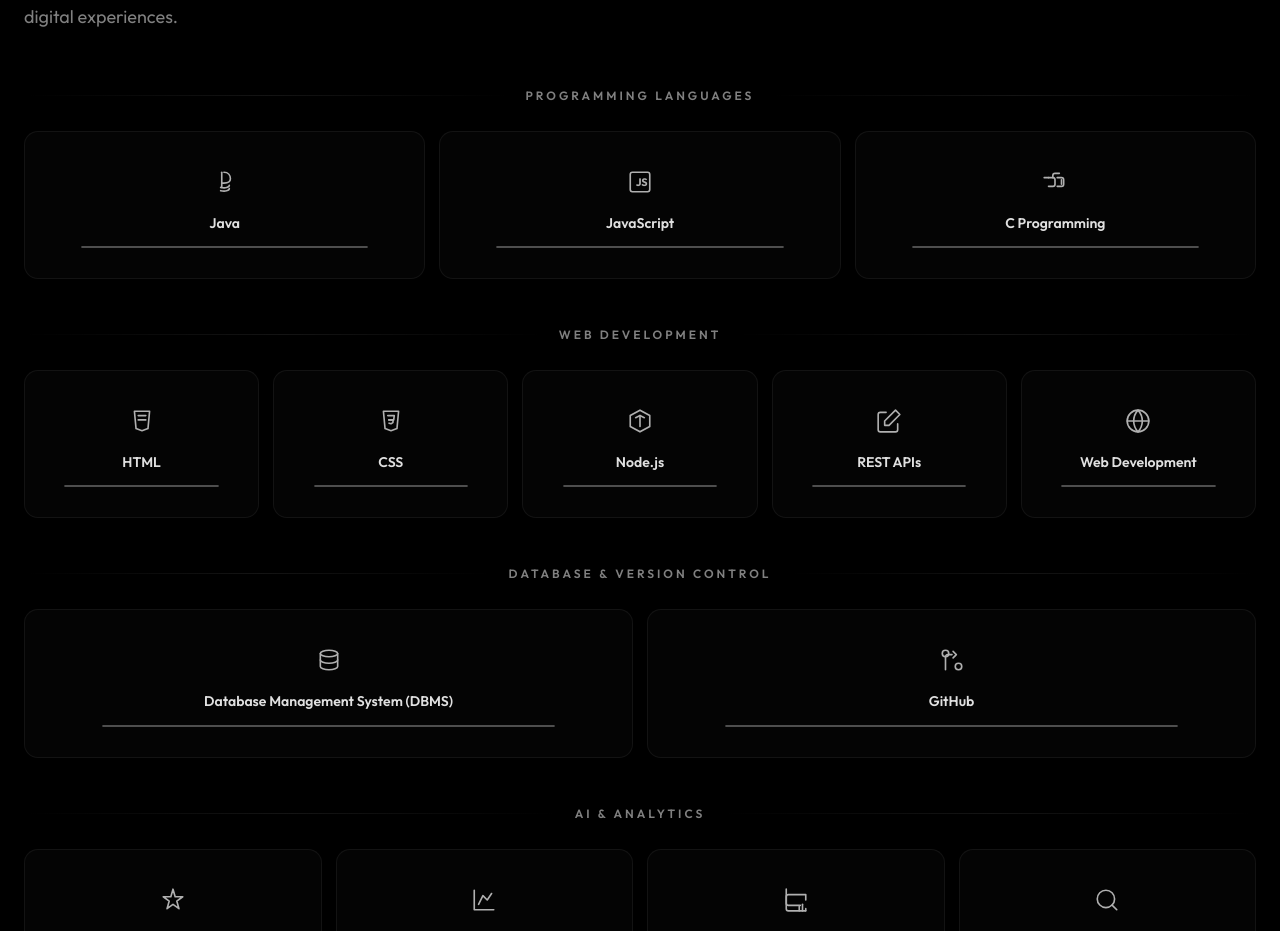
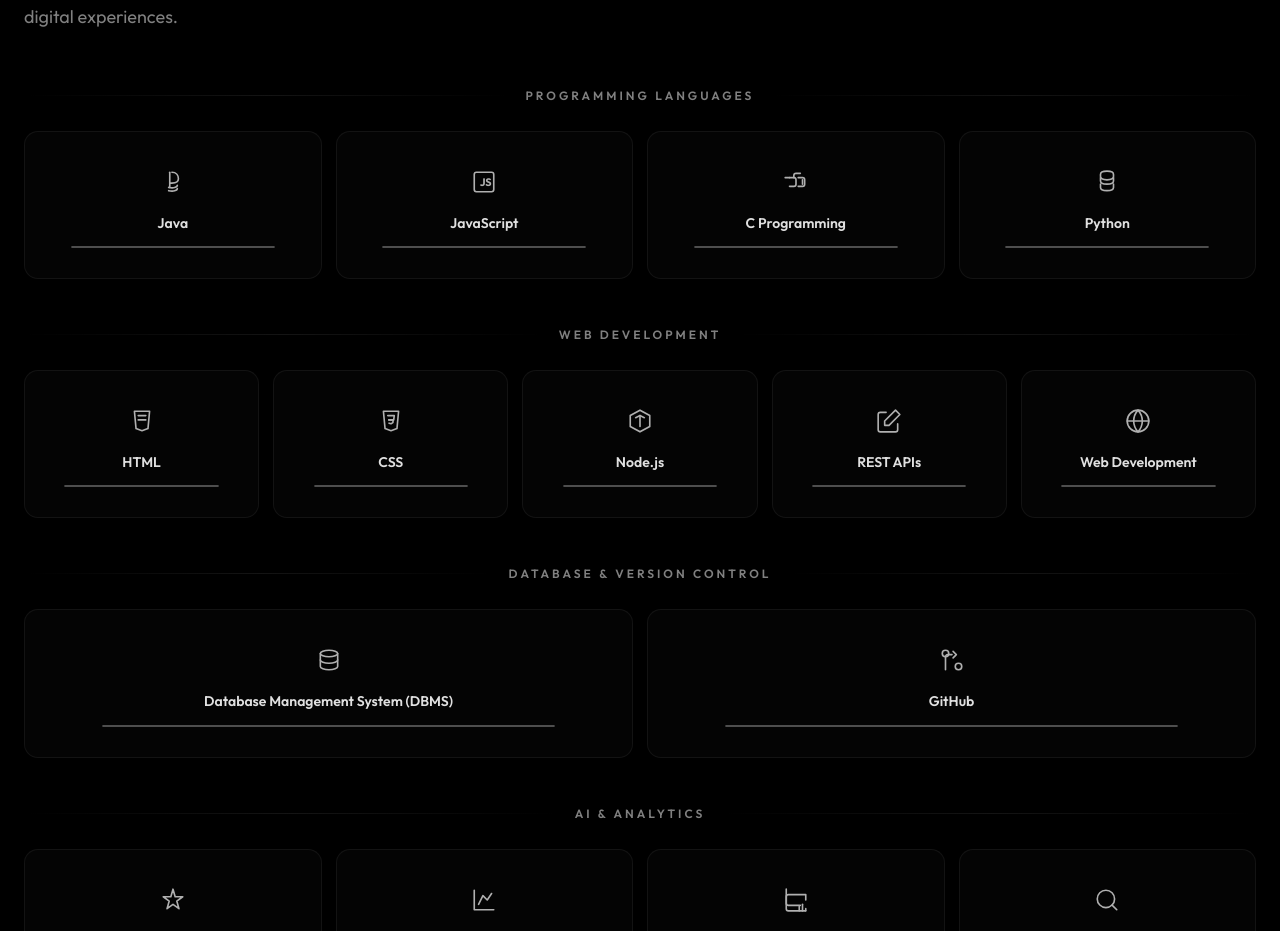
Before and after one commit to Samairaraina/samairaportfolio, a React (Vite) app: page / in a window 1280 px wide. Shown: the part 1967-2898 px from the top of the page. Built offline with nearby package versions, Linux system fonts and the light colour scheme.

Commit message:
Add Python to Programming Languages skills

```diff
--- a/src/components/Skills.jsx
+++ b/src/components/Skills.jsx
@@ -18,6 +18,11 @@ const CATEGORIES = [
         name: 'C Programming',
         description: 'Systems programming, memory management, and low-level optimization.',
         icon: <svg width="24" height="24" viewBox="0 0 24 24" fill="none" stroke="currentColor" strokeWidth="1.5" strokeLinecap="round" strokeLinejoin="round"><path d="M18 10v4"/><path d="M14 8h4a2 2 0 012 2v4a2 2 0 01-2 2h-4"/><path d="M6 8h4a2 2 0 012 2v4a2 2 0 01-2 2H6"/><path d="M10 8V6a2 2 0 012-2h4"/><path d="M2 8h4"/></svg>,
+      },
+      {
+        name: 'Python',
+        description: 'Python fundamentals, data structures, automation, and problem-solving.',
+        icon: <svg width="24" height="24" viewBox="0 0 24 24" fill="none" stroke="currentColor" strokeWidth="1.5" strokeLinecap="round" strokeLinejoin="round"><path d="M12 2c-4 0-6 1-6 3v2c0 2 2 3 6 3s6-1 6-3V5c0-2-2-3-6-3z"/><path d="M6 8v3c0 2 2 3 6 3s6-1 6-3V8"/><path d="M6 14v3c0 2 2 3 6 3s6-1 6-3v-3"/></svg>,
       },
     ],
   },
```
